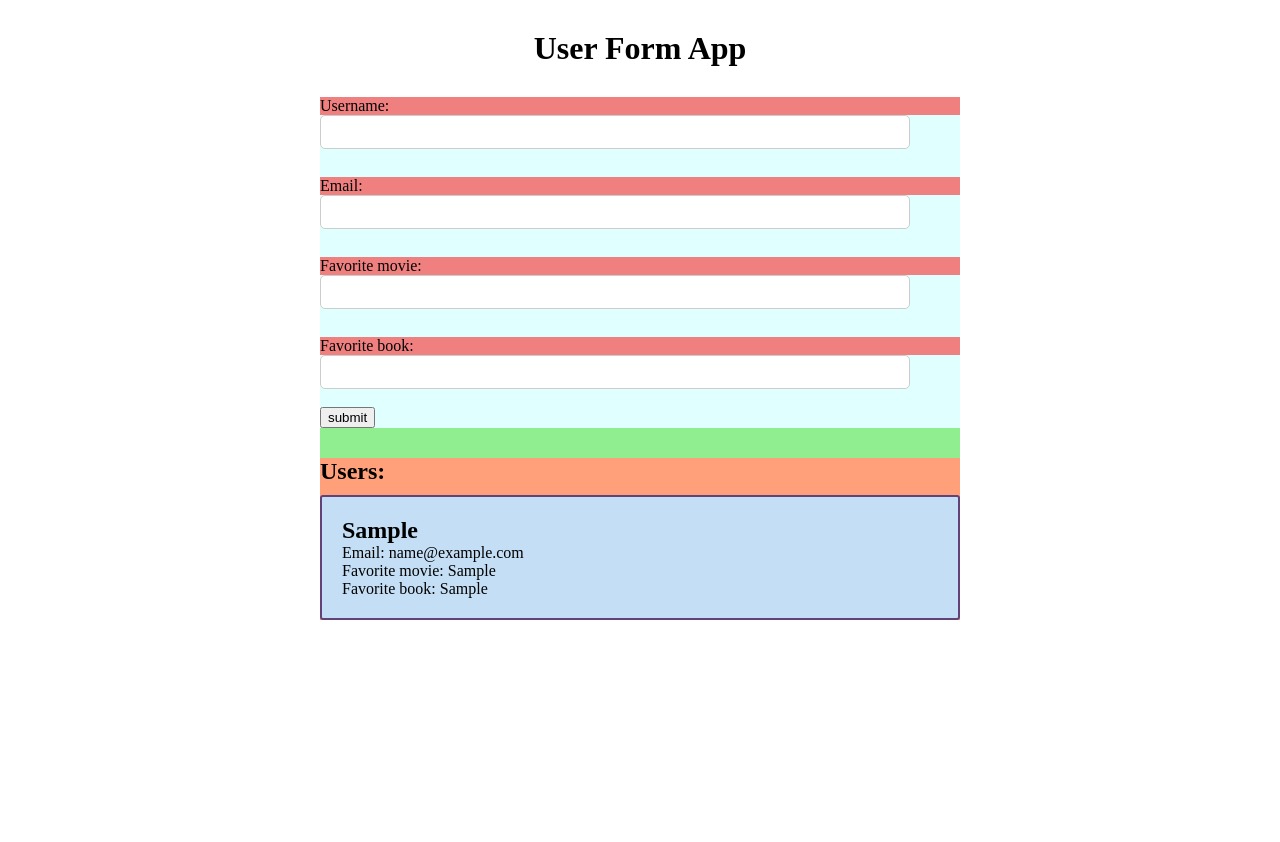
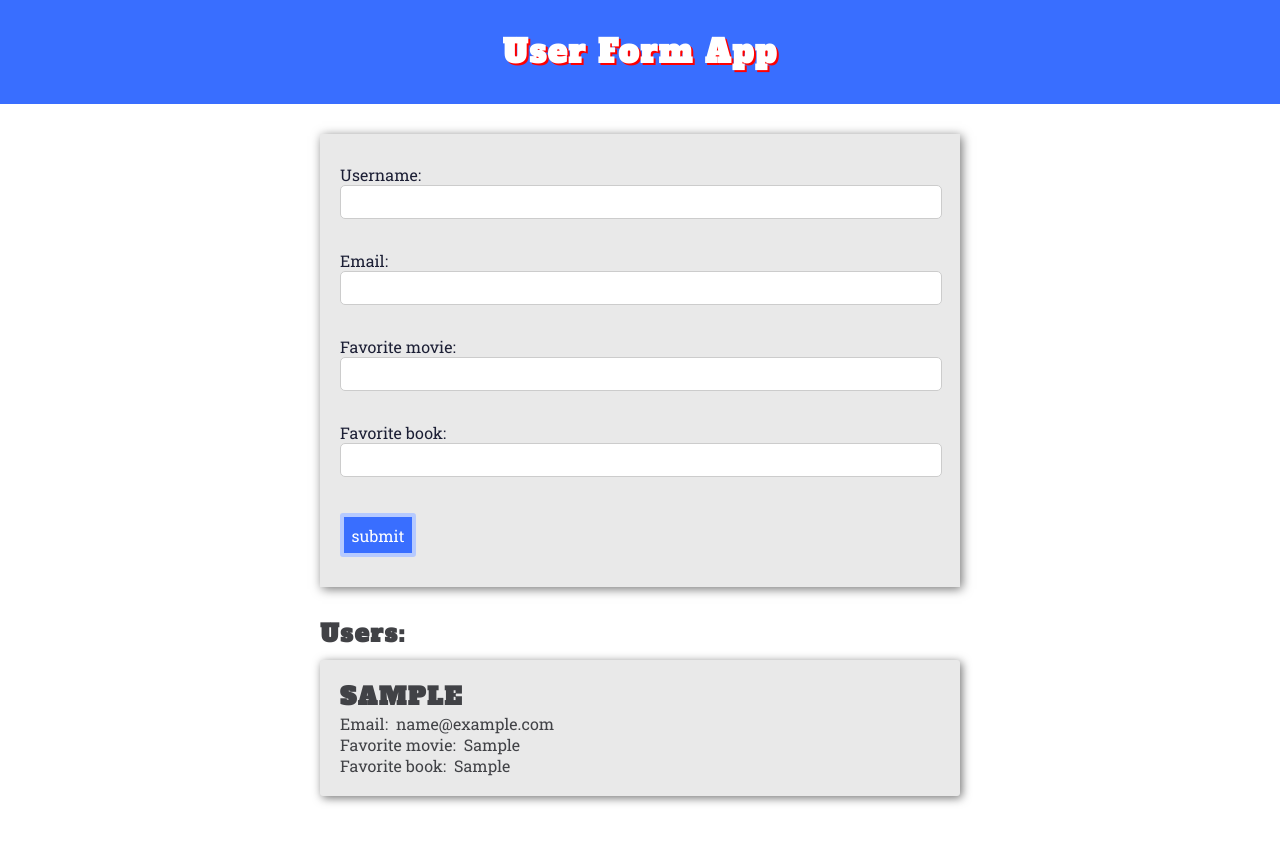
Before and after one commit to mlizchap/redux-form-user-app, a React app: page / in a window 1280 px wide. Both pictures are taken after typing "Sample", "name@example.com", "Sample", "Sample" into the empty fields and a click on the button "submit". Before the commit the page ends 800 px from the top, so only its background shows below. Built offline with nearby package versions, Linux system fonts and the light colour scheme.

Commit message:
added overallstyling

```diff
--- a/public/index.html
+++ b/public/index.html
@@ -10,7 +10,7 @@
     -->
     <link rel="manifest" href="%PUBLIC_URL%/manifest.json">
     <link rel="shortcut icon" href="%PUBLIC_URL%/favicon.ico">
-    <!--
+    <link href="https://fonts.googleapis.com/css?family=Alfa+Slab+One|Roboto+Slab" rel="stylesheet">    <!--
       Notice the use of %PUBLIC_URL% in the tags above.
       It will be replaced with the URL of the `public` folder during the build.
       Only files inside the `public` folder can be referenced from the HTML.
--- a/src/components/App/App.scss
+++ b/src/components/App/App.scss
@@ -1,10 +1,12 @@
 * {
     margin: 0;
+    font-family: 'Roboto Slab', serif;
 }
 
 .app-component {
-    background-color: lightgreen;
+    // background-color: lightgreen;
     width: 90%;
+
     margin-right: auto;
     margin-left: auto;
 }
--- a/src/components/Header/Header.scss
+++ b/src/components/Header/Header.scss
@@ -1,5 +1,13 @@
 .header-component {
     text-align: center;
-    margin-top: 30px;
+    padding-top: 30px;
+    padding-bottom: 30px;
     margin-bottom: 30px;
+    background-color: #396eff;
+    h1 {
+        font-family: 'Alfa Slab One', cursive;
+        letter-spacing: .1rem;
+        color: white;
+        text-shadow: 2px 2px #ff0000;
+    }
 }
--- a/src/components/User/User.js
+++ b/src/components/User/User.js
@@ -5,10 +5,26 @@ import './User.scss';
 export default (props) => {
     return (
         <div className="component-user">
-            <h2 className="component-user__username">{props.username}</h2>
-            <p>Email: <span className="component-user__email">{props.email}</span></p>
-            <p>Favorite movie: <span className="component-user__favMovie">{props.movie}</span></p>
-            <p>Favorite book: <span className="component-user__favBook">{props.book}</span></p>
+            <h2 className="component-user__username">
+                {props.username.toUpperCase()}
+            </h2>
+            <p>
+                Email:
+                <span className="component-user__email">
+                    &nbsp; {props.email}
+                </span>
+            </p>
+            <p>
+                Favorite movie:
+                <span className="component-user__favMovie">
+                    &nbsp; {props.movie}
+                </span></p>
+            <p>
+                Favorite book:
+                <span className="component-user__favBook">
+                    &nbsp; {props.book}
+                </span>
+            </p>
         </div>
     )
 }
--- a/src/components/User/User.scss
+++ b/src/components/User/User.scss
@@ -1,7 +1,11 @@
 .component-user {
     margin-top: 10px;
-    background-color: #c4dff5;
-    border: 2px solid #614379;
+    // background-color: #fdb9b9;
+    color: #414246;
+    // border: 1px solid #414246;
+    background-color: #e9e9e9;
+    // border: 2px solid #614379;
     padding: 20px;
     border-radius: 3px;
+    box-shadow: 2px 2px 10px 0px rgba(0,0,0,0.55);
 }
--- a/src/components/UserForm/UserForm.js
+++ b/src/components/UserForm/UserForm.js
@@ -17,13 +17,20 @@ class UserForm extends Component {
         }
     }
     renderField(field) {
+        const errorClass = {
+            border: '1px solid #e43972'
+        }
         return (
             <div className="userform__field">
                 <label>{field.label}</label>
-                <input className="userform__field-input" type="text" {...field.input} />
-                {/* {console.log(field.meta.error)} */}
+                <input
+                    style={field.meta.touched && field.meta.error ? errorClass : null}
+                    className="userform__field-input"
+                    type="text"
+                    {...field.input}
+                />
                 { (field.meta.error && field.meta.touched) ?
-                    <div>{field.meta.error}</div> : <div>&nbsp;</div>
+                    <div className="userform__field_error">{field.meta.error}</div> : <div>&nbsp;</div>
                 }
             </div>
         )
--- a/src/components/UserForm/UserForm.scss
+++ b/src/components/UserForm/UserForm.scss
@@ -1,22 +1,58 @@
 .userform {
-    background-color: lightcyan;
-    label {
-        background-color: lightcoral;
-        display: block;
-    }
+    background-color: #e9e9e9;
+    padding: 20px;
+    color: #1c1f35;
+    box-shadow: 2px 2px 10px 0px rgba(0,0,0,0.55);
+
     &__field {
         margin-top: 10px;
     }
+    &__field_error {
+        color: #e43939;
+        font-size: 10pt;
+    }
+    label {
+        display: inline-block;
+        text-align: left;
+        width: 100%;
+    }
     &__field-input {
-        width: 90%;
+        margin-right: auto;
+        margin-left: auto;
+        width: calc(100% - 4px);
         height: 30px;
         outline: none;
         font-size: 12pt;
-        border: none; /* <-- This thing here */
+        border: none;
         border: solid 1px #ccc;
         border-radius: 5px;
-        padding-left: 10px;
+        padding-left: 5x;
         font-family: inherit;
         letter-spacing: .05em;
+        color: inherit;
+    }
+    :focus {
+        background-color: rgb(255, 254, 225);
+        // color: rgb(28, 31, 53);
+    }
+    button {
+        padding: 7.5px;
+        border-radius: 3px;
+        border: none;
+        outline: none;
+        margin-top: 15px;
+        margin-bottom: 10px;
+        font-size: 12pt;
+        background-color: #396eff;
+        border: 4px solid #396eff;
+        color: white;
+    }
+    button:hover {
+        cursor: pointer;
+        background-color: #85a6ff;
+    }
+    button:focus {
+        background-color: #396eff;
+        border: 4px solid #b6caff;
     }
 }
--- a/src/components/UserList/UserList.scss
+++ b/src/components/UserList/UserList.scss
@@ -1,4 +1,11 @@
 .component-userlist {
-    background-color: lightsalmon;
+    h2 {
+        font-family: 'Alfa Slab One', cursive;
+        letter-spacing: .1rem;
+        color: #414246;
+
+    }
+    // background-color: lightsalmon;
     margin-top: 30px;
+    margin-bottom: 50px;
 }
```
